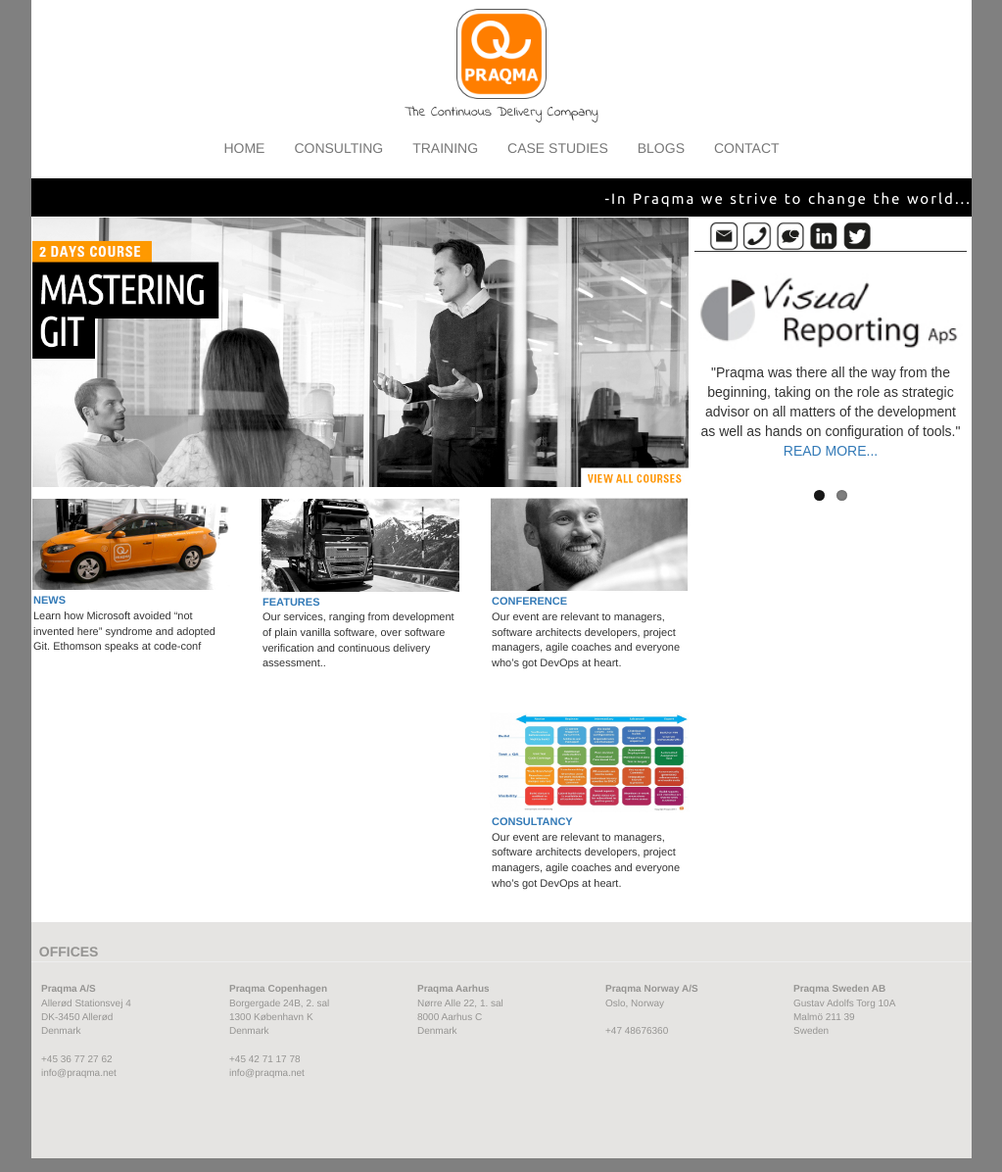
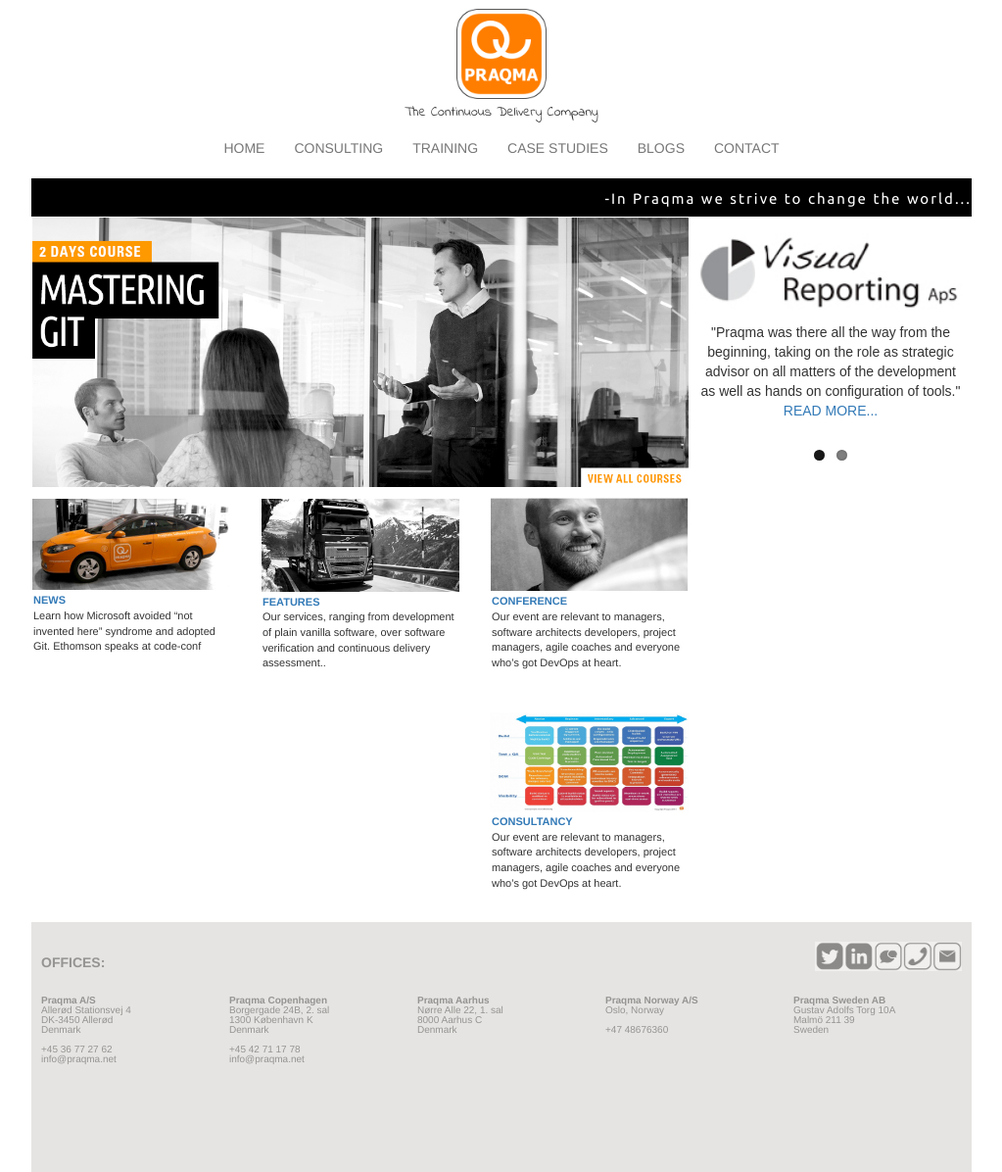
Before and after one commit to lakruzz/blogs, a Jekyll site: the page built from index.md, in a window 1280 px wide. Shown: the whole page at 98% size, without its empty margins (128-1151 px from the left). Built offline with Jekyll 4.4.1, drawn with Linux system fonts in a browser that asks for light colours.

Commit message:
Squashed commit of the following:
commit 53037c8bc4a7dbc620909d76fc19ed51e149290c
Author: Ali <ali@praqma.net>
Date:   Mon Sep 21 17:16:14 2015 +0200

    style changes

commit 5815b97a466b6bdf8559d67922033de1a9409a2f
Author: Ali <ali@praqma.net>
Date:   Mon Sep 21 16:53:40 2015 +0200

    icon tray improved

```diff
--- a/_includes/footer.html
+++ b/_includes/footer.html
@@ -1,11 +1,33 @@
 <footer class="foot-wrapper">
-<b>&nbsp;&nbsp;OFFICES</b>
-<hr/>
+  <div class="social-icons-tray container">
+    <a href="#">
+      <img src="/images/mail-icon.png" />
+    </a>
+
+    <a href="/contact/">
+      <img src="/images/call-icon.png" />
+    </a>
+
+    <a href="#">
+      <img src="/images/chat-icon.png" />
+    </a>
+
+    <a href="#">
+      <img src="/images/linkedin-icon.png" />
+    </a>
+
+    <a href="http://twitter.com/praqma">
+      <img src="/images/twitter-icon.png" />
+    </a>
+    <p id="footer-heading">OFFICES:</p>
+  </div>
+
   <div class="footer-content">
     <strong>Praqma A/S</strong>
     <br/>Allerød Stationsvej 4
     <br/>DK-3450 Allerød
-  <br/>Denmark<br/>
+    <br/>Denmark
+    <br/>
     <br/>+45 36 77 27 62
     <br/>info@praqma.net
   </div>
@@ -14,7 +36,8 @@
     <strong>Praqma Copenhagen</strong>
     <br/>Borgergade 24B, 2. sal
     <br/>1300 København K
-<br/>Denmark<br/>
+    <br/>Denmark
+    <br/>
     <br/>+45 42 71 17 78
     <br/>info@praqma.net
   </div>
@@ -23,12 +46,14 @@
     <strong>Praqma Aarhus</strong>
     <br/>Nørre Alle 22, 1. sal
     <br/>8000 Aarhus C
-<br/>Denmark<br/>
+    <br/>Denmark
+    <br/>
   </div>
 
   <div class="footer-content">
     <strong>Praqma Norway A/S</strong>
-<br/>Oslo, Norway<br/>
+    <br/>Oslo, Norway
+    <br/>
     <br/>+47 48676360
   </div>
 
@@ -36,7 +61,8 @@
     <strong>Praqma Sweden AB</strong>
     <br/>Gustav Adolfs Torg 10A
     <br/>Malmö 211 39
-<br/>Sweden<br/>
+    <br/>Sweden
+    <br/>
   </div>
 
 </footer>
--- a/_includes/side-bar.html
+++ b/_includes/side-bar.html
@@ -1,32 +1,8 @@
 <div class="side-bar container">
-
-  <div class="social-icons-tray container">
-    <a href="#">
-      <img src="/images/mail-icon.png" />
-    </a>
-
-    <a href="/contact/">
-      <img src="/images/call-icon.png" />
-    </a>
-
-    <a href="#">
-      <img src="/images/chat-icon.png" />
-    </a>
-
-    <a href="#">
-      <img src="/images/linkedin-icon.png" />
-    </a>
-
-    <a href="http://twitter.com/praqma">
-      <img src="/images/twitter-icon.png" />
-    </a>
-  </div>
-
-
   <!--flexslider section begins-->
 
   <section class="slider">
-    <div class="flexslider">
+    <div class="flexslider" container>
       <ul class="slides">
         <li>
           <img src="/images/comments-pic.png" />
--- a/_sass/praqma/main-view.scss
+++ b/_sass/praqma/main-view.scss
@@ -4,35 +4,28 @@
 
 /*tag-lines*/
 $tag-line-margin: 30px;
-
 $tag-line-1-size: 20px;
 $tagline-1-color: orange;
 $tagline-1-font-color: white;
 $tag-line-1-font: Geneva;
-
 $tag-line-2-size: 30px;
 $tagline-2-color: black;
 $tagline-2-font-color: white;
 $tag-line-2-font: Courier New;
-
 $click-tag-font-color: orange;
 $click-tag-background-color: white;
 /*for small pic*/
 $color-visted: orange;
 $hover-color: black;
 $default-color: white;
-$small-view-font-size:11px;
-
-.main-view
-{
+$small-view-font-size: 11px;
+.main-view {
   width: $main-view-width;
   height: 100%;
   float: $main-view-position;
   background-color: white;
   position: relative;
-
-#click-tag
-{
+  #click-tag {
     position: relative;
     clear: right;
     float: right;
@@ -40,20 +33,17 @@
     text-decoration: none;
     background-color: $click-tag-background-color;
     color: $click-tag-font-color;
-
   }
-
-#tag-1{
+  #tag-1 {
     z-index: 1;
     margin-top: $tag-line-margin;
-background-color:$tagline-1-color;
+    background-color: $tagline-1-color;
     color: $tagline-1-font-color;
     font-size: $tag-line-1-size;
     font-family: $tag-line-1-font;
-line-height: $tag-line-1-size ;
+    line-height: $tag-line-1-size;
   }
-
-#tag-2{
+  #tag-2 {
     z-index: 2;
     margin-top: $tag-line-margin + $tag-line-1-size;
     background-color: $tagline-2-color;
@@ -61,8 +51,7 @@
     font-size: $tag-line-2-size;
     font-family: $tag-line-2-font;
   }
-
-#tag-3{
+  #tag-3 {
     z-index: 3;
     margin-top: $tag-line-margin + $tag-line-1-size + $tag-line-2-size;
     background-color: $tagline-2-color;
@@ -70,36 +59,24 @@
     font-size: $tag-line-2-size;
     font-family: $tag-line-2-font;
   }
-
-
-#large-view
-{
+  #large-view {
     display: block;
     position: relative;
     width: 100%;
     height: 70%;
-  margin-top: 0px;
-
+    margin-top: 0;
   }
-
-.small-view
-{
-
-  .thumbnail
-  {
-    display:inline-block;
+  .small-view {.thumbnail {
+      display: inline-block;
       margin-top: 10px;
-    padding: 0px;
+      padding: 0;
       border: none;
       float: left;
-img
-{
+      img {
         width: 100%;
         max-width: 100%;
       }
-
-.caption
-{
+      .caption {
         position: relative;
         display: block;
         padding: 2px;
@@ -109,7 +86,6 @@
           color: $color-visted;
           font-weight: bolder;
         }
-
         a:hover {
           text-decoration: none;
           color: $hover-color;
--- a/_sass/praqma/side-bar.scss
+++ b/_sass/praqma/side-bar.scss
@@ -14,38 +14,19 @@
   background-color: $side-bar-color;
   font-family: $side-bar-font;
   padding: 5px;
-  .social-icons-tray {
-    display: inline-block;
-    margin-left: 0;
-    margin-right: auto;
-    margin-bottom: 10px;
-    border-bottom: 1px solid;
-    border-color: gery;
+  .flexslider {
+    display: block;
     width: 100%;
     max-width: 100%;
-    a {
+    float: none;
+    ul {
+      font-family: $comments-font;
+      list-style: none;
       text-align: center;
-      text-decoration: none;
-      padding-bottom: 10px;
-      img {
-        width: 30px;
-        max-width: 30px;
-        height: 30px;
-        max-height: 30px;
-      }
+      border: none;
     }
   }
-  .flexslider {
-
-  }
-  ul {
-    font-family: $comments-font;
-    list-style: none;
-    text-align: center;
-    border: none;
-  }
 }
-
 /* #Media Queries
 ================================================== */
 /* Smaller than standard 960 (devices and browsers) */
@@ -59,12 +40,11 @@
 }
 
 /* All Mobile Sizes (devices and browser) */
-@media only screen and (max-width: 767px) {
-  .side-bar {
+@media only screen and (max-width: 767px) {.side-bar {
     clear: $side-bar-position;
-    width: 205px;
-    float: none;
-    display:block;
+    width: 200px;
+    display: block;
+    position: relative;
     background-color: $side-bar-color;
     font-family: $side-bar-font;
     padding: 5px;
--- a/css/praqma-styles.scss
+++ b/css/praqma-styles.scss
@@ -1,89 +1,104 @@
 ---
 # Only the main Sass file needs front matter (the dashes are enough)
 ---
-
 @import "praqma/banner";
 @import "praqma/main-view";
 @import "praqma/side-bar";
-
-$canvas-color: grey;
+$canvas-color: white;
 $main-frame-color: white;
 $main-frame-max-width: 960px;
 $margin: auto;
-
-$footer-color: #E5E4E2;
+$footer-color: #e5e4e2;
 $footer-font-size: 10px;
-
-body
-{
+body {
   background-color: $canvas-color;
   height: 100%;
   padding: 0;
   margin: 0;
-
 }
-.main-frame
-{
+.main-frame {
   background-color: $main-frame-color;
   margin-right: $margin;
   margin-left: $margin;
   max-width: $main-frame-max-width;
-  margin-bottom: 0px;
+  margin-bottom: 0;
 }
-.head-wrapper
-{
+.head-wrapper {
   position: relative;
   margin-left: auto;
-margin-top: 0px;
+  margin-top: 0;
   padding-top: 5px;
   width: auto;
   height: auto;
   text-align: center;
 }
-
-.inner-wrapper
-{
+.inner-wrapper {
   clear: both;
   position: relative;
   display: block;
   width: 100%;
   height: 100%;
 }
-
-.foot-wrapper
-{
-
-  clear:both;
+.foot-wrapper {
+  clear: both;
   position: relative;
   display: block;
-  margin-left: 0px;
-  margin-right: 0px;
+  margin-left: 0;
+  margin-right: 0;
   width: auto;
   padding-top: 10px;
   padding-bottom: 90px;
   background-color: $footer-color;
-  color:$footer-color - 80;
-
-  .footer-content
-  {
-    padding-right:0px;
+  color: $footer-color - 80;
+  line-height: 1;
+  .social-icons-tray {
+    display: block;
+    position: relative;
+    margin-left: 0;
+    margin-right: auto;
+    margin-bottom: 3px;
     padding-left: 10px;
-    position:relative;
-  display:block;
+    padding-right: 10px;
+    width: 100%;
+    max-width: 100%;
+    a {
+      text-align: center;
+      text-decoration: none;
+      padding-bottom: 0;
+      img {
+        float: right;
+        width: 30px;
+        max-width: 30px;
+        height: 30px;
+        max-height: 30px;
+        opacity: 0.45;
+      }
+      img:hover {
+        cursor: pointer;
+        opacity: 1;
+      }
+    }
+    p {
+      display: block;
+      float: left;
+      line-height: 3;
+      font-weight: bold;
+    }
+  }
+  .footer-content {
+    padding-right: 0;
+    padding-left: 10px;
+    position: relative;
+    display: block;
     width: 20%;
     text-align: left;
     font-size: $footer-font-size;
     float: left;
-
-  }
-  hr{
-    margin-top: 0px;
   }
 }
 
 /* #Media Queries
 ================================================== */
-
 /* Smaller than standard 960 (devices and browsers) */
 @media only screen and (max-width: 959px) {
 
@@ -91,15 +106,18 @@
 
 /* Tablet Portrait size to standard 960 (devices and browsers) */
 @media only screen and (min-width: 768px) and (max-width: 959px) {
+
 }
 
 /* All Mobile Sizes (devices and browser) */
-@media only screen and (max-width: 767px) {
- .side-bar{
-   width:400px;
+@media only screen and (max-width: 767px) {.side-bar {
+    width: 100%;
   }
-
- .main-view{
-   width:100%;}
-
+  .main-view {
+    width: 100%;
   }
+  .foot-wrapper {.footer-content {
+      font-size: 7px;
+    }
+  }
+}
```
Also changed, not shown: _includes/announcements.html (+1 -30 lines). Lines whose indentation alone changed are shown as unchanged.
